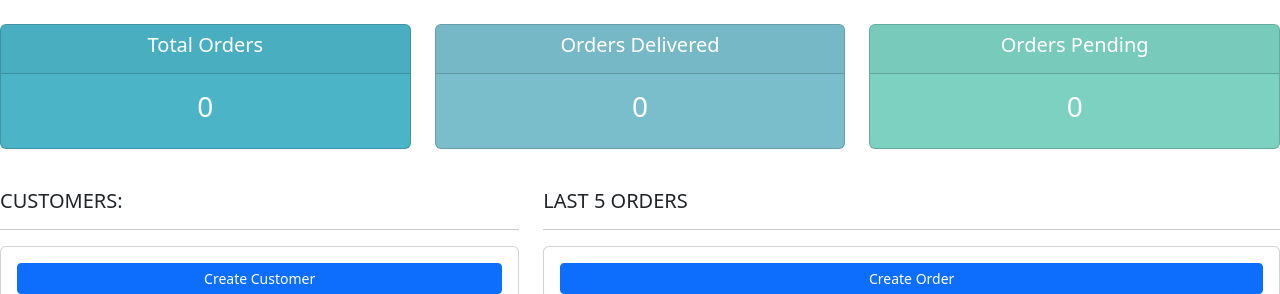
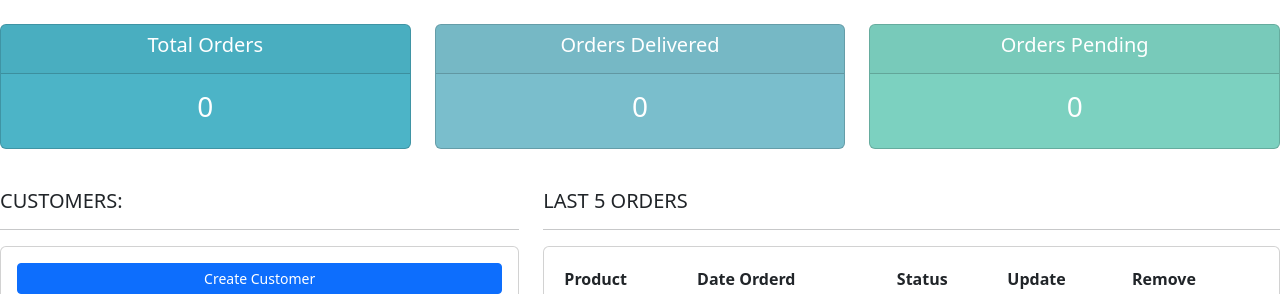
Before and after one commit to JonanOribe/GAPI, a Django app: page / in a window 1280 px wide. Shown: the part 62-356 px from the top of the page. Run offline with Django 4.2, Linux system fonts and the light colour scheme; lists and menus that the app fills with data are empty.

Commit message:
Customer orders as batch

```diff
--- a/crm/accounts/templates/accounts/customer.html
+++ b/crm/accounts/templates/accounts/customer.html
@@ -10,7 +10,7 @@
 			<h5>Customer:</h5>
 			<hr>
 			<a class="btn btn-outline-info  btn-sm btn-block" href="">Update Customer</a>
-			<a class="btn btn-outline-danger  btn-sm btn-block" href="">Delete Customer</a>
+			<a class="btn btn-outline-info  btn-sm btn-block" href="{% url 'create_order' customer.id %}">Place Order</a>
 
 		</div>
 	</div>
--- a/crm/accounts/templates/accounts/dashboard.html
+++ b/crm/accounts/templates/accounts/dashboard.html
@@ -11,7 +11,7 @@
 		<h5>CUSTOMERS:</h5>
 		<hr>
 		<div class="card card-body">
-			<a class="btn btn-primary  btn-sm btn-block" href="{% url 'create_order' %}">Create Customer</a>
+			<a class="btn btn-primary  btn-sm btn-block" href="">Create Customer</a>
 			<table class="table table-sm">
 				<tr>
 					<th>Link</th>
@@ -36,7 +36,6 @@
 		<h5>LAST 5 ORDERS</h5>
 		<hr>
 		<div class="card card-body">
-			<a class="btn btn-primary  btn-sm btn-block" href="{% url 'create_order' %}">Create Order</a>
 			<table class="table table-sm">
 				<tr>
 					<th>Product</th>
--- a/crm/accounts/urls.py
+++ b/crm/accounts/urls.py
@@ -5,7 +5,7 @@ urlpatterns = [
     path('', views.home,name="home"),
     path('products/', views.products,name="products"),
     path('customer/<str:pk>/', views.customer,name="customer"),
-    path('create_order/', views.create_order,name="create_order"),
+    path('create_order/<str:pk>', views.create_order,name="create_order"),
     path('update_order/<str:pk>/', views.update_order,name="update_order"),
     path('delete_order/<str:pk>/', views.delete_order,name="delete_order"),
 ]
--- a/crm/accounts/views.py
+++ b/crm/accounts/views.py
@@ -1,5 +1,6 @@
 from django.shortcuts import render,redirect
 from django.http import HttpResponse
+from django.forms import inlineformset_factory
 
 from  .forms import OrderForm
 from .models import *
@@ -38,16 +39,17 @@ def products(request):
     products = Product.objects.all()
     return render(request,'accounts/products.html',{'products':products})
 
-def create_order(request):
-    form = OrderForm()
-
+def create_order(request,pk):
+    OrderFormSet = inlineformset_factory(Customer,Order,fields=('product','status'),extra=3)
+    customer = Customer.objects.get(id=pk)
+    formset = OrderFormSet(queryset=Order.objects.none(),instance=customer)
     if request.method == 'POST':
-        form = OrderForm(request.POST)
-        if form.is_valid():
-            form.save()
+        formset = OrderFormSet(request.POST,instance=customer)
+        if formset.is_valid():
+            formset.save()
             return redirect('/')
 
-    context={'form':form}
+    context={'formset':formset}
     return render(request,'accounts/order_form.html',context)
 
 def update_order(request,pk):
```
Also changed, not shown: crm/accounts/templates/accounts/order_form.html (+7 -9 lines), README.md.
